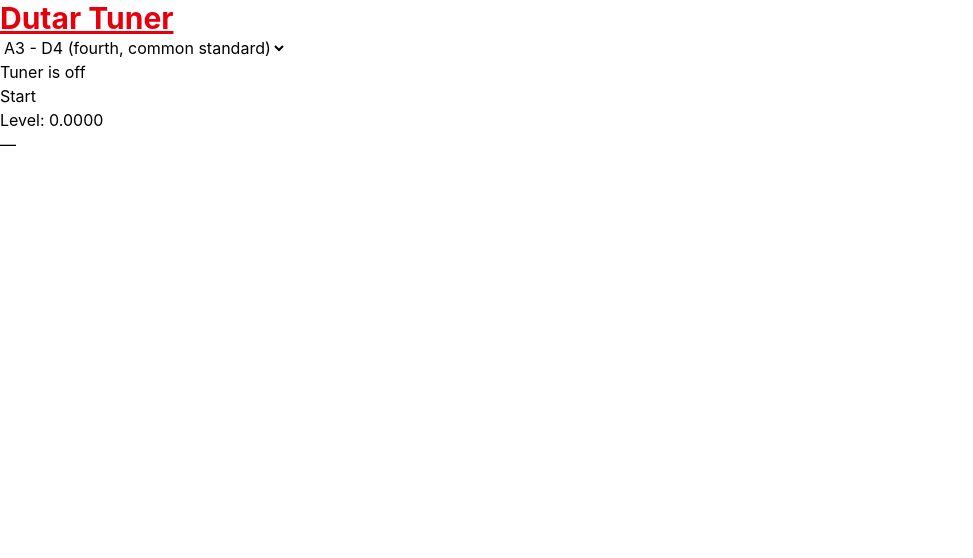
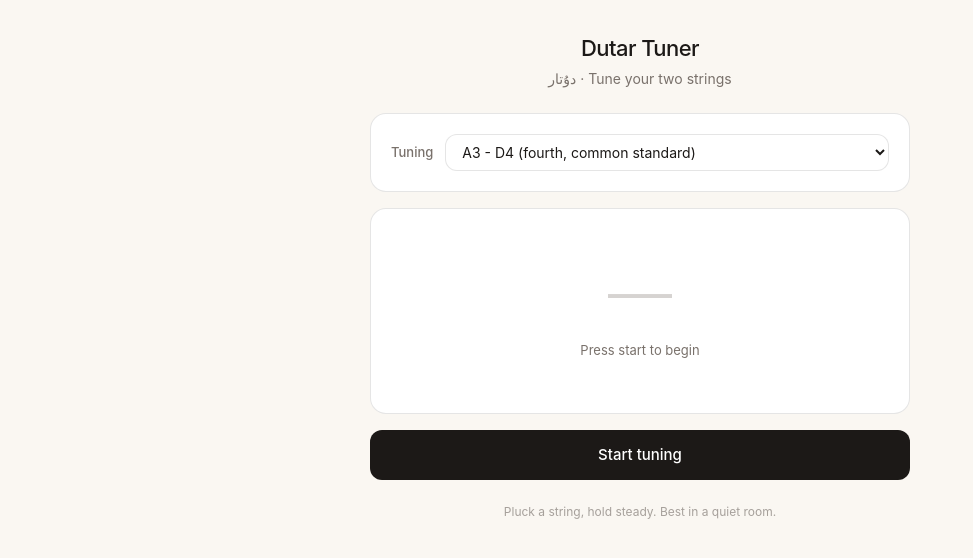
Before and after one commit to Shayinur/dutar-tuner, a React (Vite) app: page / in a window 1280 px wide. Shown: the top 558 px of the page, without its empty margins (0-973 px from the left). Built offline with nearby package versions, Linux system fonts and the light colour scheme.

Commit message:
updated the visuals

```diff
--- a/src/App.jsx
+++ b/src/App.jsx
@@ -1,5 +1,4 @@
 import { useEffect, useState, useRef } from 'react'
-import './App.css'
 import { TUNINGS } from './music/tunings.js'
 import { freqToNote } from './music/noteMath.js'
 import { detectPitch } from './audio/pitchDetection.js'
@@ -9,11 +8,12 @@ function App() {
   const [isListening, setIsListening] = useState(false)
   const [error, setError] = useState(null)
   const [level, setLevel] = useState(0)
+  const [tuningKey, setTuningKey] = useState('A3-D4')
+  const [pitch, setPitch] = useState(null)
+
   const audioCtxRef = useRef(null)
   const analyserRef = useRef(null)
   const rafIdRef = useRef(null)
-  const [tuningKey, setTuningKey] = useState('A3-D4')
-  const [pitch, setPitch] = useState(null)
 
   useEffect(() => {
     if (!isListening) return
@@ -37,7 +37,6 @@ function App() {
           const buffer = new Float32Array(analyser.fftSize)
           analyser.getFloatTimeDomainData(buffer)
 
-          // RMS for level
           let sum = 0
           for (let i = 0; i < buffer.length; i++) {
             sum += buffer[i] * buffer[i]
@@ -45,21 +44,11 @@ function App() {
           const rms = Math.sqrt(sum / buffer.length)
           setLevel(rms)
 
-          // Pitch detection — only if signal is loud enough
           if (rms > 0.01) {
             const freq = detectPitch(buffer, audioCtx.sampleRate)
             if (freq > 0) {
-                const note = freqToNote(freq)
-                setPitch({
-                    freq,
-                    midiFloat: note.midiFloat,  // need to add this
-                    midi: note.midi,
-                    noteName: note.noteName,
-                    octave: note.octave,
-                    cents: note.cents
-                })
+              setPitch({ ...freqToNote(freq), freq })
             }
-
           }
 
           rafIdRef.current = requestAnimationFrame(tick)
@@ -78,41 +67,95 @@ function App() {
       if (stream) stream.getTracks().forEach(track => track.stop())
       if (audioCtxRef.current) audioCtxRef.current.close()
       setLevel(0)
+      setPitch(null)
     }
   }, [isListening])
 
   return (
-    <div>
-      <h1 className="text-3xl font-bold underline text-red-600">Dutar Tuner</h1>
+    <div className="min-h-screen bg-[#faf7f2] text-stone-900 flex items-start justify-center px-4 py-8">
+      <div className="w-full max-w-[540px]">
 
-        <select value={tuningKey} onChange={(e) => setTuningKey(e.target.value)}>
+        {/* Header */}
+        <header className="text-center mb-6">
+          <h1 className="text-[22px] font-medium tracking-tight">
+            Dutar Tuner
+          </h1>
+          <p className="text-sm text-stone-500 mt-1">
+            <span lang="ug" dir="rtl">دۇتار</span> · Tune your two strings
+          </p>
+        </header>
+
+        {/* Tuning selector card */}
+        <div className="bg-white border border-black/10 rounded-2xl p-5 mb-4">
+          <div className="flex items-center gap-3 flex-wrap">
+            <label className="text-[13px] font-medium text-stone-500">
+              Tuning
+            </label>
+            <select
+              value={tuningKey}
+              onChange={(e) => setTuningKey(e.target.value)}
+              className="flex-1 min-w-[200px] px-3 py-2 bg-white border border-black/10 rounded-xl text-sm text-stone-900 cursor-pointer focus:outline-none focus:border-[#b85c2e] transition-colors"
+            >
               {Object.entries(TUNINGS).map(([key, t]) => (
                 <option key={key} value={key}>{t.name}</option>
               ))}
             </select>
-      <p>{isListening ? 'Listening...' : 'Tuner is off'}</p>
-      <button onClick={() => {
+          </div>
+        </div>
+
+        {/* Main display card */}
+        <div className="bg-white border border-black/10 rounded-2xl p-5 mb-4">
+          {pitch ? (
+            <TuningTarget pitch={pitch} tuningKey={tuningKey} />
+          ) : (
+            <div className="text-center py-8">
+              <p className="text-[64px] leading-none font-light text-stone-300">—</p>
+              <p className="text-[13px] text-stone-500 mt-4">
+                {isListening ? 'Pluck a string' : 'Press start to begin'}
+              </p>
+            </div>
+          )}
+
+          {/* Level bar */}
+          {isListening && (
+            <div className="mt-4 h-[3px] bg-black/10 rounded-full overflow-hidden">
+              <div
+                className="h-full bg-[#b85c2e] transition-all duration-75"
+                style={{ width: `${Math.min(100, level * 600)}%` }}
+              />
+            </div>
+          )}
+        </div>
+
+        {/* Start / Stop button */}
+        <button
+          onClick={() => {
             setError(null)
             setIsListening(!isListening)
-      }}>
-        {isListening ? 'Stop' : 'Start'}
+          }}
+          className={`w-full py-3.5 rounded-xl text-[15px] font-medium transition-colors ${
+            isListening
+              ? 'bg-[#b85c2e] text-white hover:bg-[#a04e26]'
+              : 'bg-stone-900 text-white hover:bg-stone-800'
+          }`}
+        >
+          {isListening ? 'Stop' : 'Start tuning'}
         </button>
-      {error && <p style={{ color: 'red' }}>Error: {error}</p>}
-      <p>Level: {level.toFixed(4)}</p>
-      {pitch ? (
-    <div>
-        <p style={{ fontSize: '48px', margin: 0 }}>
-        {pitch.noteName}{pitch.octave}
+
+        {/* Error / status */}
+        {error && (
+          <p className="mt-3 text-center text-xs text-red-700">
+            {error}
           </p>
-        <p>
-        {pitch.cents > 0 ? '+' : ''}{pitch.cents}¢ · {pitch.freq.toFixed(2)} Hz
-        </p>
-        <TuningTarget pitch={pitch} tuningKey={tuningKey} />
+        )}
+
+        <footer className="mt-6 text-center text-xs text-stone-400">
+          Pluck a string, hold steady. Best in a quiet room.
+        </footer>
+
       </div>
-) : (
-  <p>—</p>
-)}
     </div>
   )
 }
+
 export default App
--- a/src/components/TuningTargets.jsx
+++ b/src/components/TuningTargets.jsx
@@ -7,27 +7,117 @@ function TuningTarget({ pitch, tuningKey }) {
   const distToHigh = Math.abs(pitch.midiFloat - tuning.high)
   const closest = distToLow < distToHigh ? 'low' : 'high'
   const targetMidi = closest === 'low' ? tuning.low : tuning.high
-  const targetName = midiToName(targetMidi)
-  const stringLabel = closest === 'low' ? 'Low string' : 'High string'
 
   const centsFromTarget = Math.round((pitch.midiFloat - targetMidi) * 100)
   const isInTune = Math.abs(centsFromTarget) <= 5
 
-  let hint
-  if (isInTune) hint = '✓ in tune'
-  else if (centsFromTarget < 0) hint = '↑ tune up'
-  else hint = '↓ tune down'
+  // Needle position: -50¢ to +50¢ → 0% to 100%
+  const clampedCents = Math.max(-50, Math.min(50, centsFromTarget))
+  const needlePos = 50 + clampedCents
 
   return (
     <div>
-      <p>Target: {targetName} — {stringLabel}</p>
-      <p style={{
-        color: isInTune ? 'green' : 'inherit',
-        fontSize: '24px'
-      }}>
-        {hint}
+
+      {/* Note display */}
+      <div className="text-center pt-3 pb-1">
+        <div className="flex items-baseline justify-center gap-2 mb-1">
+          <span className={`text-[64px] leading-none font-light tracking-tight transition-colors ${
+            isInTune ? 'text-emerald-700' : 'text-stone-900'
+          }`}>
+            {pitch.noteName}
+          </span>
+          <span className="text-[20px] text-stone-500 font-normal">
+            {pitch.octave}
+          </span>
+        </div>
+        <p className="text-[13px] text-stone-500 tabular-nums mb-4">
+          {pitch.freq.toFixed(2)} Hz · target {targetMidi && (() => {
+            // hz of target
+            const targetHz = 440 * Math.pow(2, (targetMidi - 69) / 12)
+            return targetHz.toFixed(2)
+          })()} Hz
+        </p>
+      </div>
+
+      {/* Needle meter */}
+      <div className="relative h-[60px] my-4">
+        {/* Track line */}
+        <div className="absolute top-1/2 left-0 right-0 h-[2px] bg-black/10 -translate-y-1/2 rounded-full" />
+
+        {/* Green "in tune" zone (±5 cents = 10% wide) */}
+        <div className="absolute top-1/2 left-[45%] w-[10%] h-[6px] bg-emerald-100 -translate-y-1/2 rounded-full" />
+
+        {/* Center tick */}
+        <div className="absolute top-2 bottom-2 left-1/2 w-[2px] bg-stone-400 -translate-x-1/2" />
+
+        {/* Needle */}
+        <div
+          className={`absolute top-1 bottom-1 w-[4px] rounded-full -translate-x-1/2 transition-[left,background-color] duration-100 ${
+            isInTune ? 'bg-emerald-700' : 'bg-[#b85c2e]'
+          }`}
+          style={{ left: `${needlePos}%` }}
+        />
+      </div>
+
+      {/* Cents labels */}
+      <div className="flex justify-between text-[11px] text-stone-400 tabular-nums mt-1">
+        <span>−50¢</span>
+        <span>0</span>
+        <span>+50¢</span>
+      </div>
+
+      {/* Cents readout */}
+      <div className={`text-[14px] tabular-nums text-center mt-2 min-h-[20px] ${
+        isInTune ? 'text-emerald-700 font-medium' : 'text-stone-500'
+      }`}>
+        {isInTune ? (
+          'In tune'
+        ) : (
+          <>
+            {centsFromTarget > 0 ? '+' : ''}{centsFromTarget}¢ · {centsFromTarget > 0 ? 'sharp' : 'flat'}
+          </>
+        )}
+      </div>
+
+      {/* String cards */}
+      <div className="grid grid-cols-2 gap-2 mt-4">
+        <StringCard
+          label="Low string"
+          midi={tuning.low}
+          active={closest === 'low'}
+          inTune={closest === 'low' && isInTune}
+        />
+        <StringCard
+          label="High string"
+          midi={tuning.high}
+          active={closest === 'high'}
+          inTune={closest === 'high' && isInTune}
+        />
+      </div>
+
+    </div>
+  )
+}
+
+function StringCard({ label, midi, active, inTune }) {
+  const noteName = midiToName(midi)
+  const hz = 440 * Math.pow(2, (midi - 69) / 12)
+
+  let stateClasses = 'border-black/10 bg-white'
+  if (inTune) stateClasses = 'border-emerald-600 bg-emerald-50'
+  else if (active) stateClasses = 'border-[#b85c2e] bg-[#f5e8df]'
+
+  return (
+    <div className={`p-3 border rounded-xl text-center transition-all ${stateClasses}`}>
+      <p className="text-[11px] uppercase tracking-wider text-stone-500">
+        {label}
       </p>
-      <p>{centsFromTarget > 0 ? '+' : ''}{centsFromTarget}¢ from {targetName}</p>
+      <p className="text-[22px] font-medium tracking-tight text-stone-900 mt-1">
+        {noteName}
+      </p>
+      <p className="text-[11px] text-stone-400 tabular-nums mt-0.5">
+        {hz.toFixed(2)} Hz
+      </p>
     </div>
   )
 }
```
Lines whose indentation alone changed are shown as unchanged.
